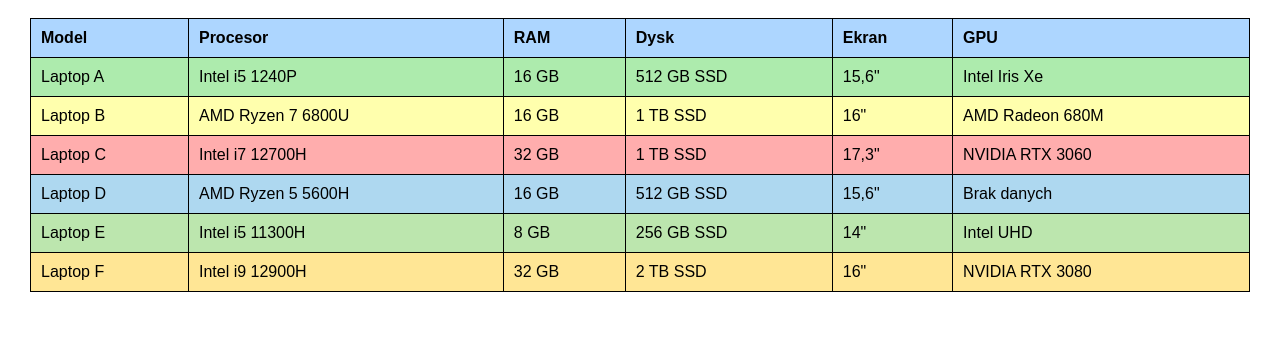
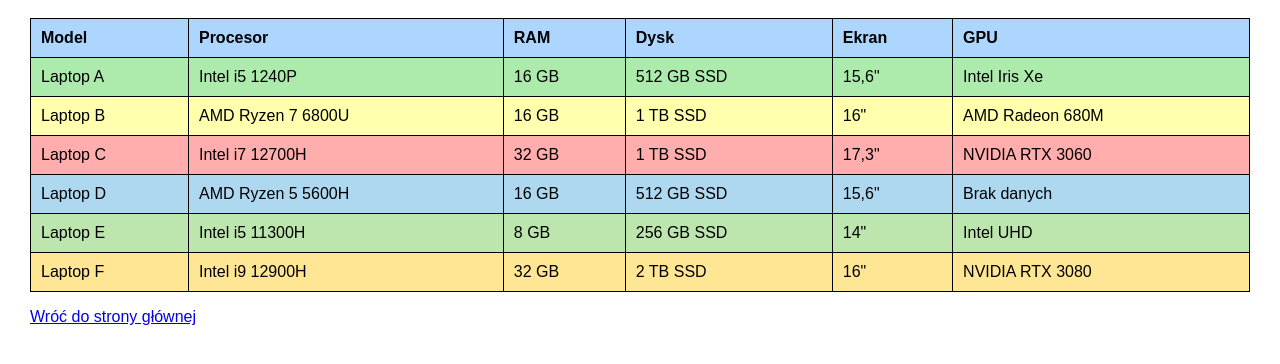
Before and after one commit to brunolanecki-stack/index.html, a plain HTML site: page tabela_lanecki.html in a window 1280 px wide. Shown: the part 70-434 px from the top of the page. Drawn offline with Linux system fonts and the light colour scheme.

Commit message:
tabela_lanecki.html

```diff
--- a/tabela_lanecki.html
+++ b/tabela_lanecki.html
@@ -92,6 +92,6 @@
             <td>NVIDIA RTX 3080</td>
         </tr>
     </table>
-
+<p><a href="index.html">Wróć do strony głównej</a></p>
 </body>
 </html>
```
